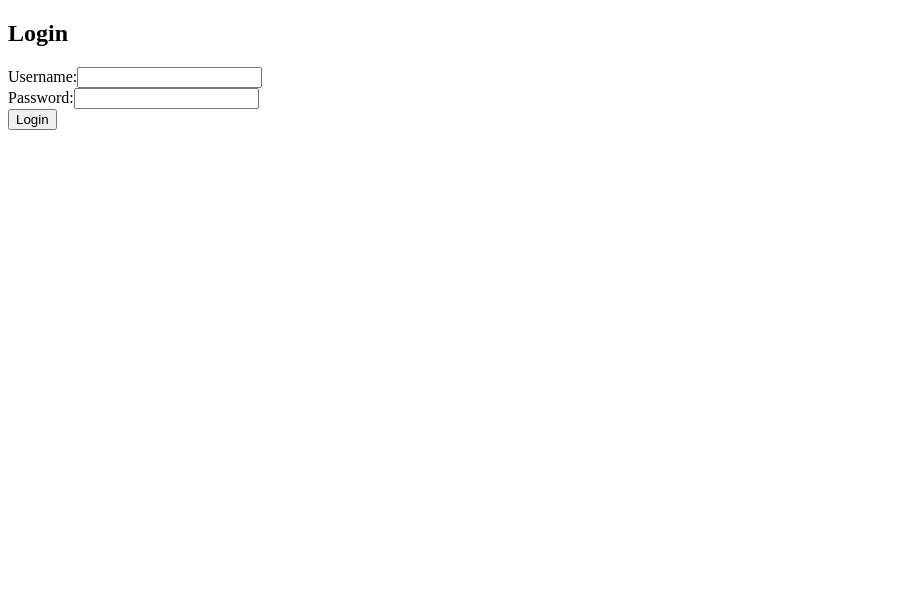
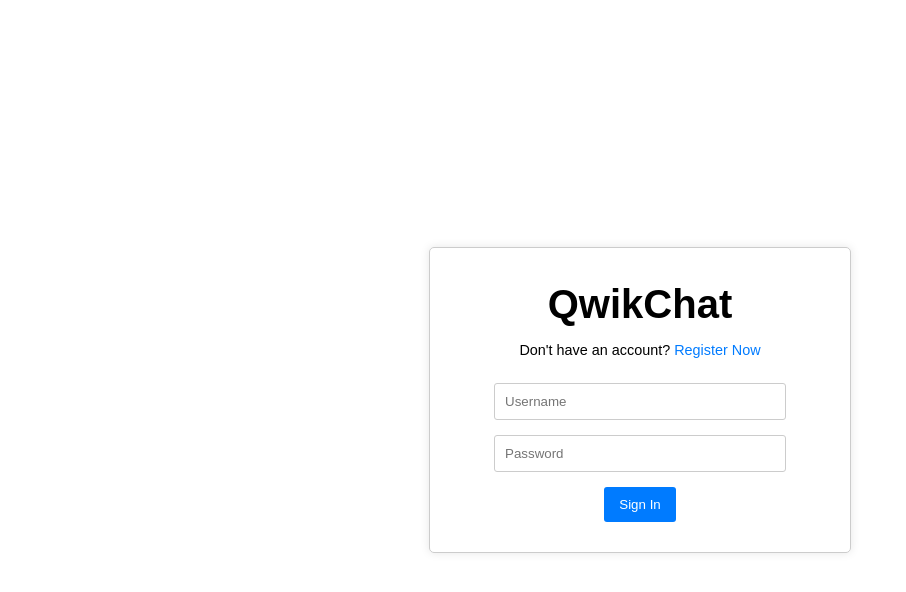
Before and after one commit to John8445/Chat-App, a React (Create React App) app in the folder chat-app/: page / in a window 1280 px wide. Shown: the top 592 px of the page, without its empty margins (0-906 px from the left). Built offline with nearby package versions, Linux system fonts and the light colour scheme.

Commit message:
styled login page

```diff
--- /dev/null
+++ b/chat-app/src/Components/loginPage.css
@@ -0,0 +1,76 @@
+body {
+    display: flex;
+    justify-content: center;
+    align-items: center;
+    height: 100vh; /* This will make sure the container takes the full viewport height */
+    margin: 0; /* This will remove any default margin */
+    font-family: Arial, sans-serif; /* Optional: Just to make it look a bit cleaner */
+}
+
+.login-container {
+    width: 300px;
+    margin: 0 auto; /* Removed the top and bottom margin for perfect centering */
+    padding: 20px 60px; /* Increased the horizontal padding so input boxes don't touch the border */
+    border: 1.5px solid #ccc;
+    border-radius: 5px;
+    box-shadow: 0 0 10px rgba(0, 0, 0, 0.1);
+    text-align: center;
+    padding-top: 1px;  /* Reduce the top padding */
+    padding-bottom: 30px;  /* Optionally, increase the bottom padding to maintain balance */
+}
+
+.input-group {
+    margin-bottom: 15px;
+}
+
+.input-group label {
+    display: block;
+    margin-bottom: 5px;
+}
+
+.input-group input {
+    width: 90%; /* Reduce width to 90% so they don't touch the borders */
+    padding: 10px;
+    border: 1px solid #ccc;
+    border-radius: 3px;
+    margin-left: auto; /* Center the block element horizontally */
+    margin-right: auto; /* Center the block element horizontally */
+    display: block; /* Makes sure it's treated as a block element */
+}
+
+
+button {
+    padding: 10px 15px;
+    background-color: #007BFF;
+    border: none;
+    border-radius: 3px;
+    color: white;
+    cursor: pointer;
+}
+
+button:hover {
+    background-color: #0056b3;
+}
+
+.register-link {
+    color: #007BFF; /* This makes it look like a typical blue link */
+    text-decoration: none; /* Removes the underline */
+}
+
+.register-link:hover {
+    text-decoration: underline; /* Underlines on hover for better UX */
+}
+
+h2 {
+    font-size: 2.5rem;
+    margin-bottom: 5px; /* Reduce the bottom margin */
+}
+
+p {
+    font-size: 0.9rem;
+    margin-bottom: 25px; /* Increase the bottom margin to separate from the input boxes */
+}
+
+.input-group:last-child {
+    margin-bottom: 30px;  /* Adjust this value as per your requirement */
+}
--- a/chat-app/src/Components/loginPage.js
+++ b/chat-app/src/Components/loginPage.js
@@ -1,4 +1,5 @@
 import React, { useState } from 'react';
+import './loginPage.css';
 
 function LoginPage() {
     const [username, setUsername] = useState('');
@@ -11,29 +12,32 @@ function LoginPage() {
 
     return (
         <div className="login-container">
-            <h2>Login</h2>
+            <h2>QwikChat</h2>
+            <p>
+                Don't have an account? <a href="/register" className="register-link">Register Now</a>
+            </p>
             <form onSubmit={handleSubmit}>
                 <div className="input-group">
-                    <label htmlFor="username">Username:</label>
                     <input
                         type="text"
                         id="username"
+                        placeholder="Username"
                         value={username}
                         onChange={(e) => setUsername(e.target.value)}
                         required
                     />
                 </div>
                 <div className="input-group">
-                    <label htmlFor="password">Password:</label>
                     <input
                         type="password"
                         id="password"
+                        placeholder="Password"
                         value={password}
                         onChange={(e) => setPassword(e.target.value)}
                         required
                     />
                 </div>
-                <button type="submit">Login</button>
+                <button type="submit">Sign In</button>
             </form>
         </div>
     );
```
